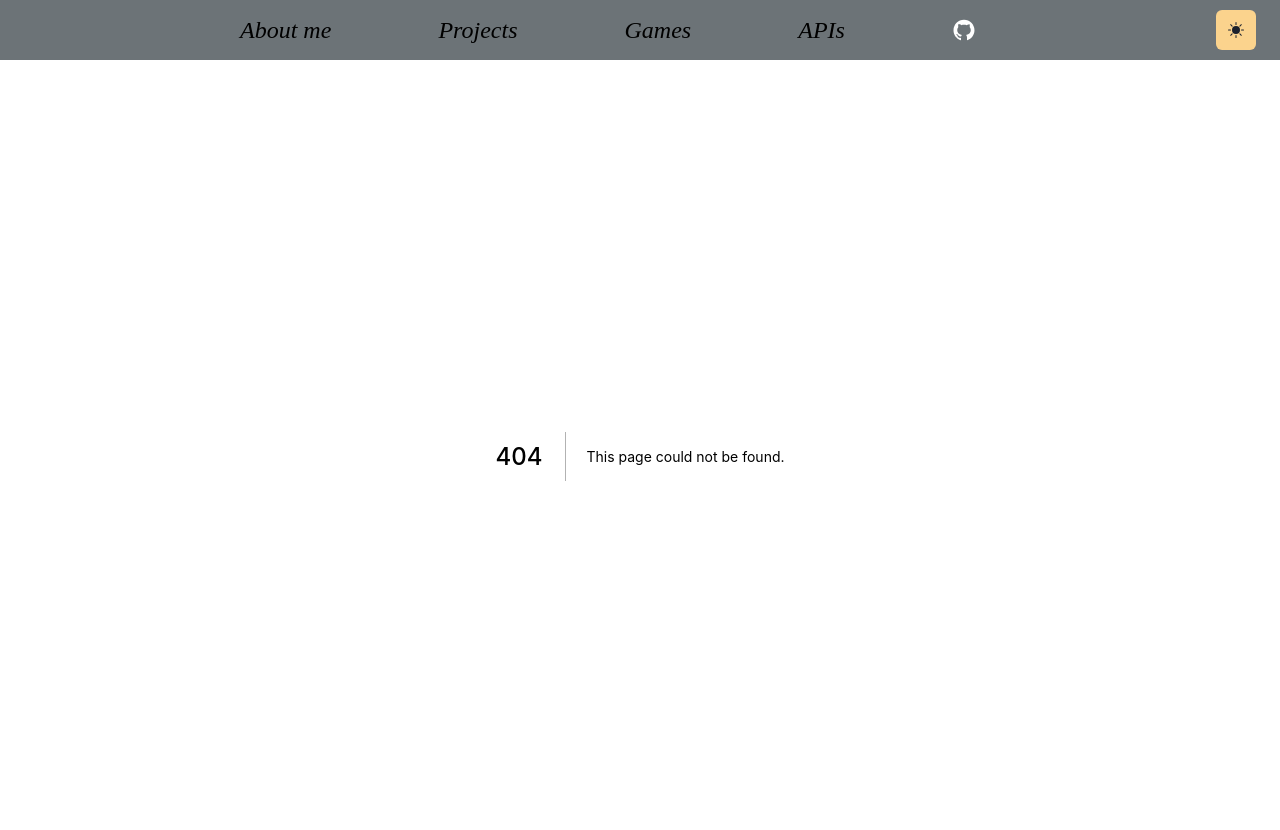
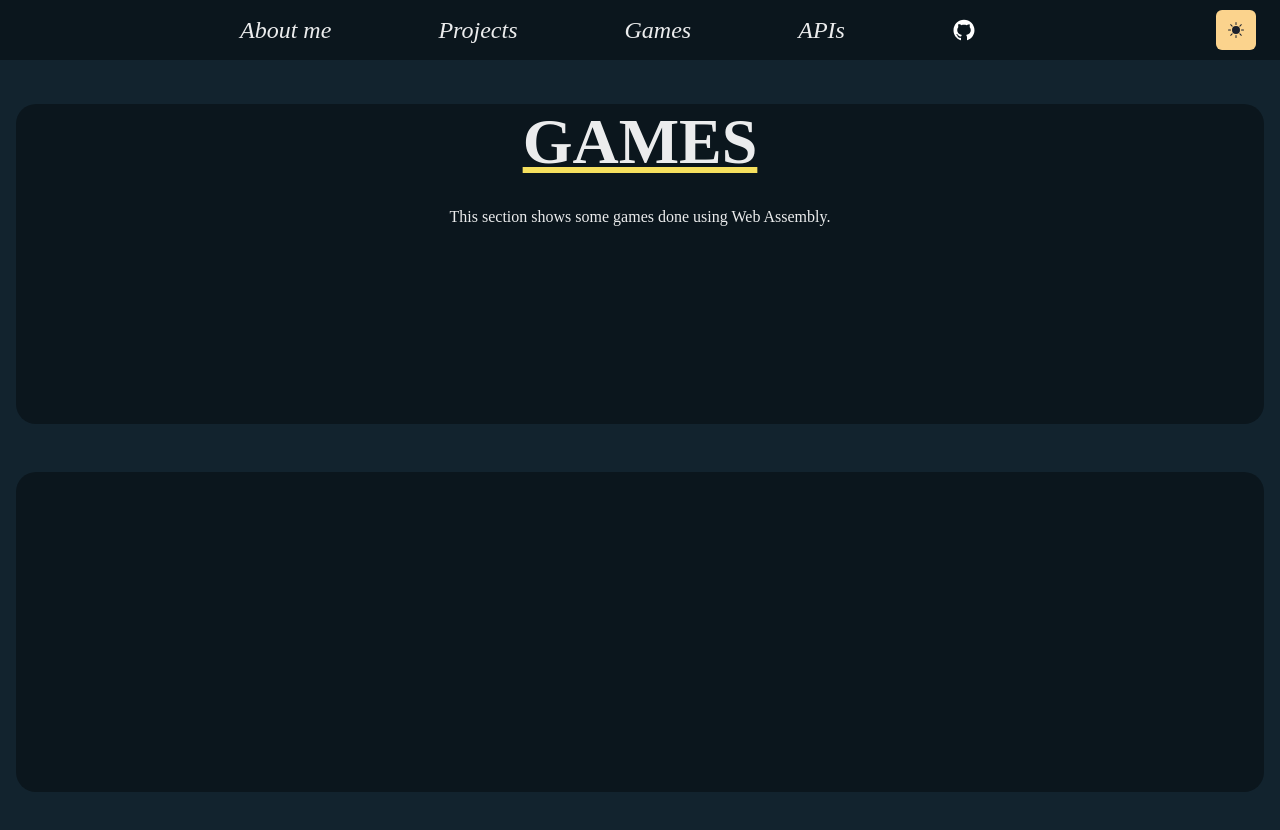
Before and after one commit to presedo93/homepage, a Next.js app: page /games in a window 1280 px wide. Before the commit this address had no page. Shown: the top 830 px of the page. Built offline with nearby package versions, Linux system fonts and the light colour scheme.

Commit message:
✨ Added next links and pages

```diff
--- a/components/NavBar.tsx
+++ b/components/NavBar.tsx
@@ -1,4 +1,5 @@
 import React from 'react'
+import NextLink from 'next/link'
 import {
     Container,
     Flex,
@@ -19,23 +20,22 @@ import { GiHamburgerMenu } from 'react-icons/gi'
 import ToggleTheme from './ToggleTheme'
 
 interface TextProps {
-    text: string
-    href?: any
+    children: React.ReactNode
+    href: string
 }
 
-const TextLink: React.FC<TextProps> = (props: TextProps) => {
-    const scroll = () => {
-        document.getElementById(props.href)?.scrollIntoView({ behavior: 'smooth' })
-    }
+const TextLink: React.FC<TextProps> = ({ children, href }: TextProps) => {
     return (
-        <Link onClick={scroll}>
+        <NextLink href={href} passHref scroll={false}>
+            <Link textUnderlineOffset={6}>
                 <Text
                     fontSize={{ base: '1.1rem', md: '1.5rem' }}
                     fontStyle={{ base: 'normal', md: 'italic' }}
                 >
-                {props.text}
+                    {children}
                 </Text>
             </Link>
+        </NextLink>
     )
 }
 
@@ -55,7 +55,7 @@ const GitLink: React.FC = () => {
 const NavBar = () => {
     return (
         <Flex
-            bg={useColorModeValue('#D0D0D090', '#0B161D99')}
+            bg={useColorModeValue('#D0D0D0', '#0B161D')}
             w='100%'
             h='60px'
             position='fixed'
@@ -65,10 +65,10 @@ const NavBar = () => {
         >
             <Container maxW='container.md'>
                 <HStack display={{ base: 'none', md: 'flex' }} justify='space-between'>
-                    <TextLink text='About me' href='aboutme' />
-                    <TextLink text='Projects' href='projects' />
-                    <TextLink text='Games' href='games' />
-                    <TextLink text='APIs' href='apis' />
+                    <TextLink href='/'>About me</TextLink>
+                    <TextLink href='/projects'>Projects</TextLink>
+                    <TextLink href='/games'>Games</TextLink>
+                    <TextLink href='/apis'>APIs</TextLink>
                     <GitLink />
                 </HStack>
             </Container>
@@ -86,16 +86,16 @@ const NavBar = () => {
                         />
                         <MenuList>
                             <MenuItem>
-                                <TextLink text='About me' href='aboutme' />
+                                <TextLink href='/'>About me</TextLink>
                             </MenuItem>
                             <MenuItem>
-                                <TextLink text='Projects' href='projects' />
+                                <TextLink href='/projects'>Projects</TextLink>
                             </MenuItem>
                             <MenuItem>
-                                <TextLink text='Games' href='games' />
+                                <TextLink href='/games'>Games</TextLink>
                             </MenuItem>
                             <MenuItem>
-                                <TextLink text='APIs' href='apis' />
+                                <TextLink href='/apis'>APIs</TextLink>
                             </MenuItem>
                             <MenuItem>
                                 <Box mr={2}>Source</Box>
--- /dev/null
+++ b/components/Section.tsx
@@ -0,0 +1,29 @@
+import React from 'react'
+import { motion } from 'framer-motion'
+import { chakra, shouldForwardProp } from '@chakra-ui/react'
+
+const StyleDiv = chakra(motion.div, {
+    shouldForwardProp: (prop) => {
+        return shouldForwardProp(prop) || prop === 'transition'
+    },
+})
+
+interface SectionProps {
+    children: React.ReactNode
+    delay: number
+}
+
+const Section = ({ children, delay = 0 }: SectionProps) => {
+    return (
+        <StyleDiv
+            initial={{ y: -20, opacity: 0 }}
+            animate={{ y: 0, opacity: 1 }}
+            transition={{ duration: 0.8, delay: delay }}
+            mb={6}
+        >
+            {children}
+        </StyleDiv>
+    )
+}
+
+export default Section
--- /dev/null
+++ b/pages/_document.tsx
@@ -0,0 +1,18 @@
+import { ColorModeScript } from '@chakra-ui/react'
+import NextDocument, { Html, Head, Main, NextScript } from 'next/document'
+import theme from '../theme/index'
+
+export default class Document extends NextDocument {
+    render() {
+        return (
+            <Html lang='en'>
+                <Head />
+                <body>
+                    <ColorModeScript initialColorMode={theme.config.initialColorMode} />
+                    <Main />
+                    <NextScript />
+                </body>
+            </Html>
+        )
+    }
+}
--- a/pages/api/hello.ts
+++ /dev/null
@@ -1,13 +0,0 @@
-// Next.js API route support: https://nextjs.org/docs/api-routes/introduction
-import type { NextApiRequest, NextApiResponse } from 'next'
-
-type Data = {
-  name: string
-}
-
-export default function handler(
-  req: NextApiRequest,
-  res: NextApiResponse<Data>
-) {
-  res.status(200).json({ name: 'John Doe' })
-}
--- /dev/null
+++ b/pages/games.tsx
@@ -0,0 +1,34 @@
+import { Box, Heading, Text, useColorModeValue } from '@chakra-ui/react'
+import type { NextPage } from 'next'
+import { motion } from 'framer-motion'
+
+import Section from '../components/Section'
+
+const Games: NextPage = () => {
+    const bg = useColorModeValue('#D0D0D0', '#0B161D')
+    return (
+        <>
+            <Box h={12} />
+            <Section delay={0.5}>
+                <Box h='40vh' bg={bg} rounded={20}>
+                    <Heading
+                        textAlign={'center'}
+                        fontWeight={'black'}
+                        textDecoration={'underline'}
+                        textDecorationColor={'yellow.300'}
+                        fontSize={64}
+                    >
+                        GAMES
+                    </Heading>
+                    <Text textAlign={'center'} mt={6}>
+                        This section shows some games done using Web Assembly.
+                    </Text>
+                </Box>
+                <Box h={12} />
+                <Box h='40vh' bg={bg} rounded={20}></Box>
+            </Section>
+        </>
+    )
+}
+
+export default Games
```
Also changed, not shown: pages/index.tsx (+10 -24 lines). Lines whose indentation alone changed are shown as unchanged.
